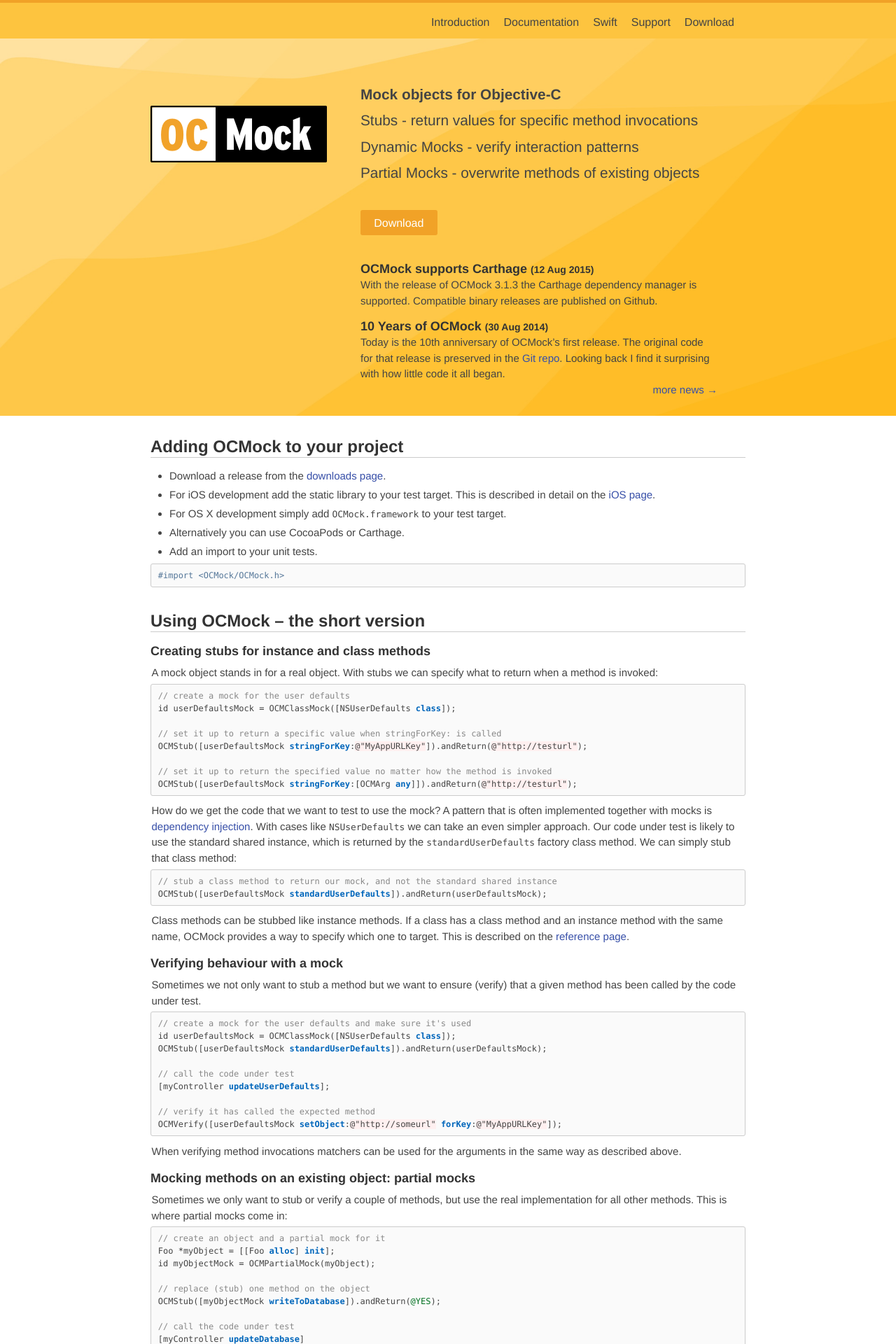
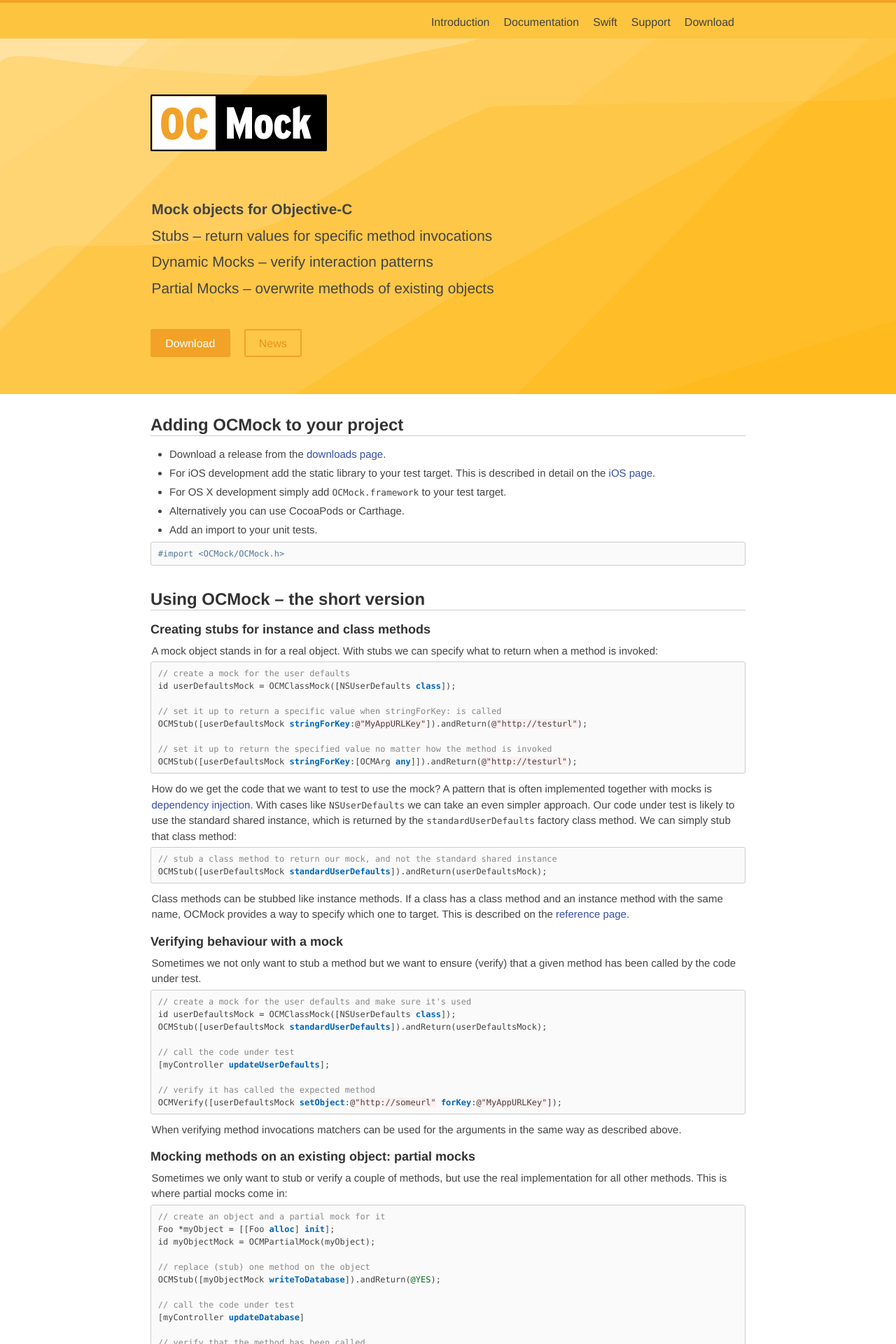
Before and after one commit to erikdoe/ocmock, a Jekyll site: the page built from index.html, in a window 1280 px wide. Shown: the top 1920 px of the page at 70% size. Built offline with Jekyll 4.4.1, drawn with Linux system fonts in a browser that asks for light colours; comment, search, counter and statistics services are not loaded.

Commit message:
Simplified welcome box.

```diff
--- a/index.html
+++ b/index.html
@@ -9,23 +9,16 @@ title: Front Page
       <div id="welcomebox-text">
       <ul>
         <li><b>Mock objects for Objective-C</b>
-        <li>Stubs - return values for specific method invocations
-        <li>Dynamic Mocks - verify interaction patterns
-	      <li>Partial Mocks - overwrite methods of existing objects
+        <li>Stubs &ndash; return values for specific method invocations
+        <li>Dynamic Mocks &ndash; verify interaction patterns
+	      <li>Partial Mocks &ndash; overwrite methods of existing objects
       </ul>
+    	</div>
 
       <div id="welcomebox-buttons">
-        <span class="welcomebox-btn"><a href="{{ site.baseurl }}/download">Download</a></span>
+        <a href="{{ site.baseurl }}/download" class="button"><span class="welcomebox-btn-main">Download</span></a>
+        <a href="{{ site.baseurl }}/news" class="button"><span class="welcomebox-btn">News</span></a>
       </div>
-
-      {% for post in site.posts limit: 2 %}
-      <article>
-		    <h3>{{ post.title }} <span class="postdate">({{ post.date | date:"%d %b %Y" }})</span></h3>
-        {{ post.content }}
-      </article>
-		  {% endfor %}
-		  <p class="morenews"><a href="{{ site.baseurl }}/news">more news &rarr;</a>
-    </div>
   </div>
 </section>
 
--- a/stylesheets/screen.css
+++ b/stylesheets/screen.css
@@ -227,13 +227,12 @@ section#welcome {
 }
 
 #welcomebox #logo {
-    float:left;
-    margin: 5.0em 3em 0 0;
+    margin: 4.0em 3em 0 0;
 }
 
 #welcomebox-text {
-    float:left;
-    margin: 1.6em 0;
+    margin: 4em 0 3.5em 0;
+	padding-left: 0.1em;
     width: 60%;
 }
 
@@ -276,17 +275,29 @@ section#welcome {
     margin: 3em 0;
 }
 
-.welcomebox-btn {
+.welcomebox-btn-main {
     border-radius: 3px;
+	border: 2px solid #f1a227;
     background: #f1a227;
     padding: 0.6em 1.2em;
     margin-right: 1em;
 	font-family: "Helvetica Neue", Helvetica, arial, sans-serif;
+    color: white;
+    text-decoration: none;
 }
 
-.welcomebox-btn a {
-    color: white;
+.welcomebox-btn {
+    border-radius: 3px;
+	border: 2px solid #f1a227;
+    padding: 0.6em 1.2em;
+    margin-right: 1em;
+	font-family: "Helvetica Neue", Helvetica, arial, sans-serif;
+    color: #ea901e;
     text-decoration: none;
+}
+
+a.button {
+   	text-decoration: none;
 }
 
 
```
